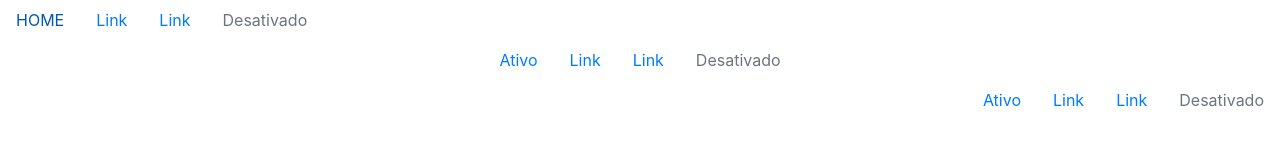
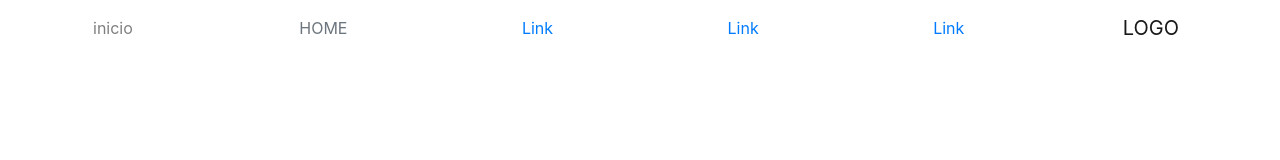
Before and after one commit to elainelsf/TSI_IFRN, a plain HTML site: page index.html in a window 1280 px wide. Drawn offline with Linux system fonts and the light colour scheme.

Commit message:
"navbar"

```diff
--- a/index.html
+++ b/index.html
@@ -11,44 +11,29 @@
 
 <body>
     <header>
-        <div>
-        <!-- Itens Nav Esquerdo -->
-        <nav class="nav">
-            <a class="nav-link active" href="#">HOME</a>
-            <a class="nav-link" href="#">Link</a>
-            <a class="nav-link" href="#">Link</a>
-            <a class="nav-link disabled" href="#">Desativado</a>
-            </nav>
-        <!-- Itens Nav Central -->
-        <ul class="nav justify-content-center">
-            <li class="nav-item">
-                <a class="nav-link active" href="#">Ativo</a>
-            </li>
-            <li class="nav-item">
+        <nav class="navbar navbar-expand-lg navbar-light bg-ligth">
+            <div class="container">
+                <button class="navbar-toggler" type="button" data-toggle="colapse" data-target="navbarSite">
+                    <span class="navbar-toggler-icon"></span>
+                </button>
+
+                <div class="colapse navbar-colapse" id="navbarSite">
+                    <ul class="navbar-nav">
+                        <li class="nav-item"><a class="nav-link" href="#">inicio</a></li>
+                        <li></li>
+                        <li></li>
+                        <li></li>
+                        <li></li>
+                    </ul>
+                </div>
+
+                <a class="nav-link disabled" href="#">HOME</a>
                 <a class="nav-link" href="#">Link</a>
-            </li>
-            <li class="nav-item">
                 <a class="nav-link" href="#">Link</a>
-            </li>
-            <li class="nav-item">
-                <a class="nav-link disabled" href="#">Desativado</a>
-            </li>
-        </ul>
-        <!-- Itens Nav Direito -->
-        <ul class="nav justify-content-end light">
-            <li class="nav-item">
-                <a class="nav-link active" href="#">Ativo</a>
-            </li>
-            <li class="nav-item">
                 <a class="nav-link" href="#">Link</a>
-            </li>
-            <li class="nav-item">
-                <a class="nav-link" href="#">Link</a>
-            </li>
-            <li class="nav-item">
-                <a class="nav-link disabled" href="#">Desativado</a>
-            </li>
-            </ul>
+
+                <a class="navbar-brand" href="#">LOGO</a>
+            </div>
         </div>
     </header>
     <main>
```
